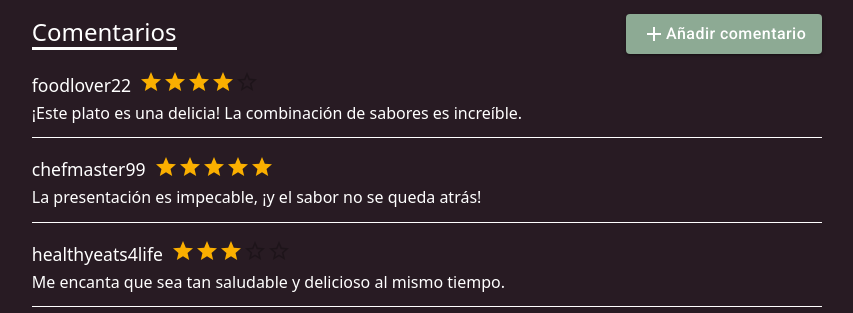
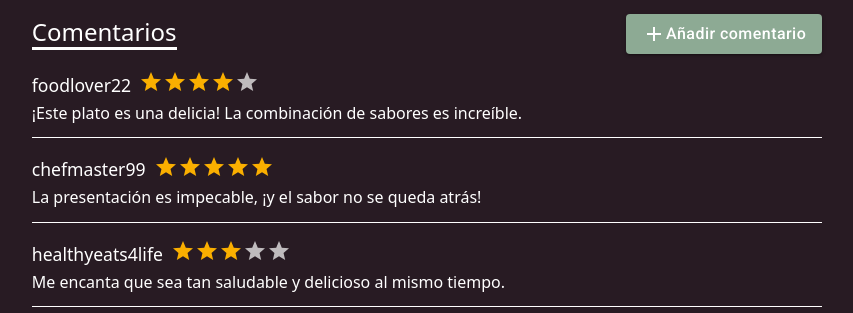
Before and after one commit to Gabicho258/compartiendo-sabores-react-tsx, a React (Create React App) app: page /recipe/1 in a window 1280 px wide. Shown: the part 1072-1385 px from the top of the page, without its empty margins (213-1066 px from the left). Built offline with nearby package versions, Linux system fonts and the light colour scheme.

Commit message:
darkTheme en rating

```diff
--- a/src/components/Comment/Comment.tsx
+++ b/src/components/Comment/Comment.tsx
@@ -13,7 +13,7 @@ export const Comment = ({ author, comment, rating }: CommentProps) => {
     <div className="comment">
       <div className="comment__header">
         <h4 className="comment__header-author">{author}</h4>
-        <RatingStars readOnly qualification={rating} />
+        <RatingStars readOnly darkTheme qualification={rating} />
       </div>
       <p className="comment__commentContent">{comment}</p>
     </div>
```
